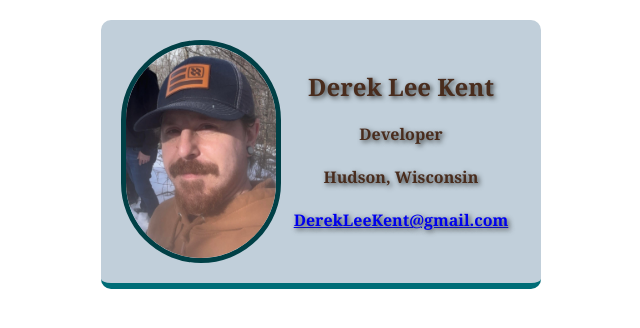
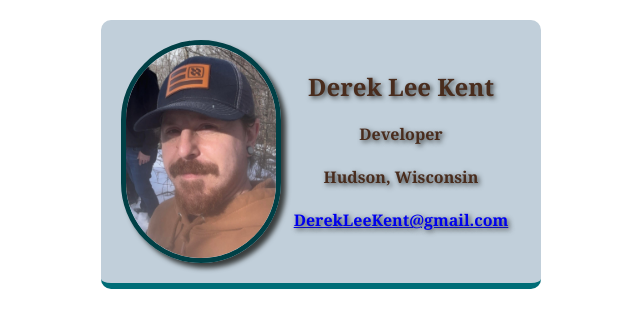
Before and after one commit to DkXLed/business-card, a plain HTML site: page index.html in a window 1280 px wide. Shown: the whole page, without its empty margins (319-959 px from the left). Drawn offline with Linux system fonts and the light colour scheme.

Commit message:
add shadow to avatar

```diff
--- a/style.css
+++ b/style.css
@@ -7,6 +7,7 @@ body {
     width: 150px;
     border: 5px solid #004046;
     border-radius: 80px;
+    box-shadow: 5px 5px 5px #393d3d;
 }
 
 .card {
```
